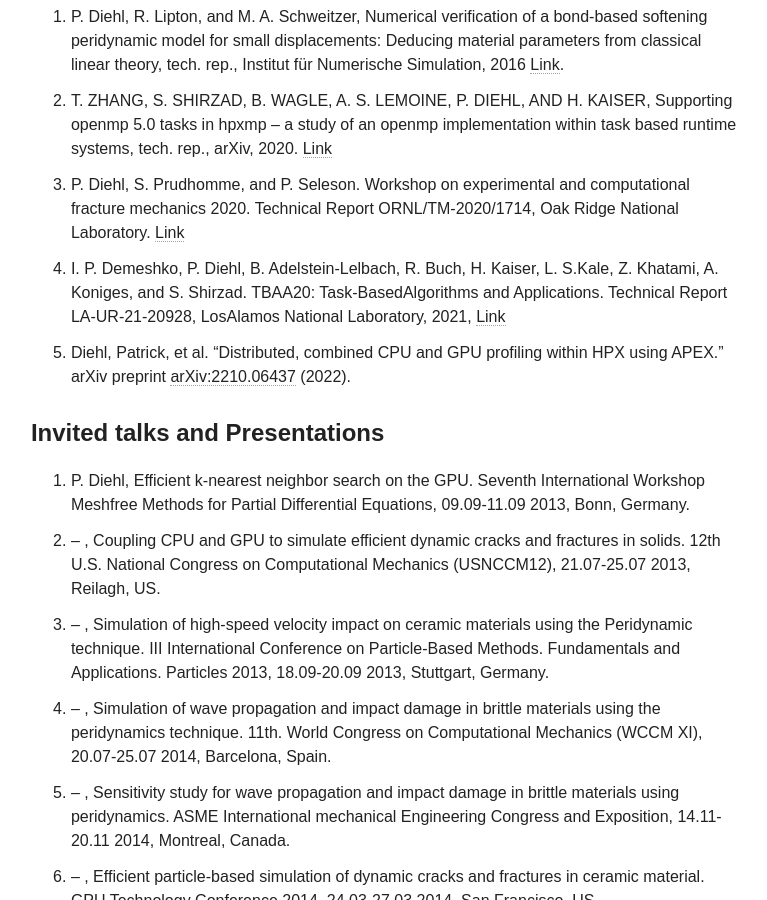
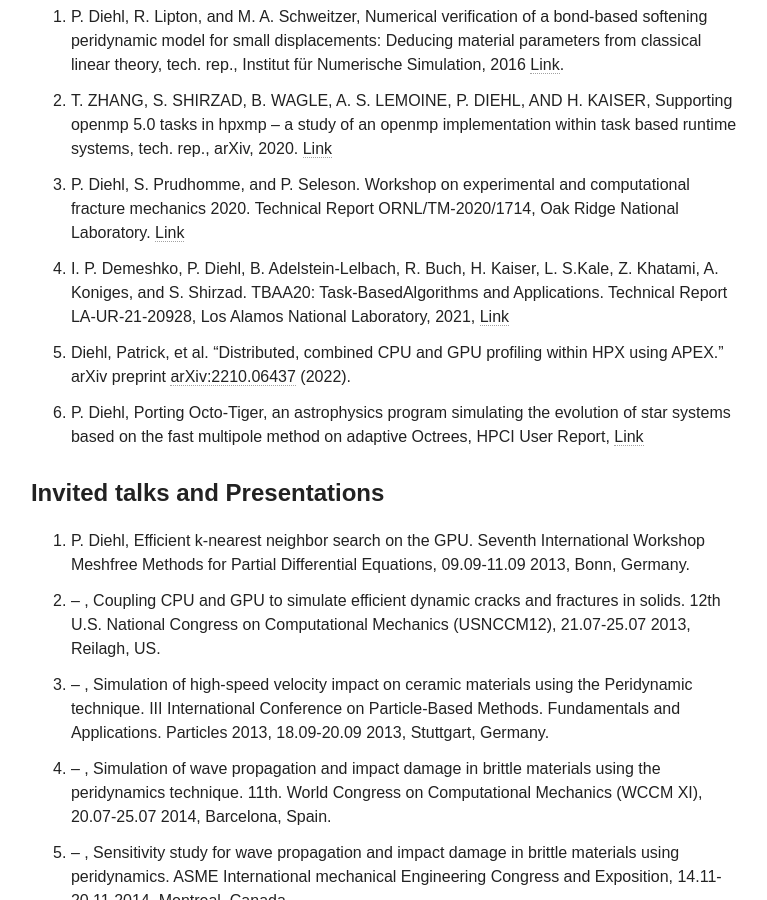
Before and after one commit to diehlpk/diehlpk.github.io, a Jekyll site: the page built from cv/index.md, in a window 1280 px wide and 900 px high, scrolled down 11588 px. Shown: the whole window, without its empty margins (255-1022 px from the left). Built offline with Jekyll 4.4.1, drawn with Linux system fonts in a browser that asks for light colours; nearby versions of some CDN libraries; some web fonts are replaced; some of the changed text lies outside the part shown.

Commit message:
Update CV

```diff
--- a/cv/index.md
+++ b/cv/index.md
@@ -318,8 +318,9 @@
 openmp 5.0 tasks in hpxmp – a study of an openmp implementation within task based
 runtime systems, tech. rep., arXiv, 2020. [Link](https://arxiv.org/abs/2002.07970)
 3. P. Diehl, S. Prudhomme, and P. Seleson. Workshop on experimental and computational fracture mechanics 2020. Technical Report ORNL/TM-2020/1714, Oak Ridge National Laboratory. [Link](https://info.ornl.gov/sites/publications/Files/Pub146693.pdf)
-4. I. P. Demeshko, P. Diehl, B. Adelstein-Lelbach, R. Buch, H. Kaiser, L. S.Kale, Z. Khatami, A. Koniges, and S. Shirzad. TBAA20: Task-BasedAlgorithms and Applications. Technical Report LA-UR-21-20928, LosAlamos National Laboratory, 2021, [Link](https://permalink.lanl.gov/object/tr?what=info:lanl-repo/lareport/LA-UR-21-20928)
+4. I. P. Demeshko, P. Diehl, B. Adelstein-Lelbach, R. Buch, H. Kaiser, L. S.Kale, Z. Khatami, A. Koniges, and S. Shirzad. TBAA20: Task-BasedAlgorithms and Applications. Technical Report LA-UR-21-20928, Los Alamos National Laboratory, 2021, [Link](https://permalink.lanl.gov/object/tr?what=info:lanl-repo/lareport/LA-UR-21-20928)
 5. Diehl, Patrick, et al. "Distributed, combined CPU and GPU profiling within HPX using APEX." arXiv preprint [arXiv:2210.06437](https://arxiv.org/abs/2210.06437) (2022).
+5. P. Diehl, Porting Octo-Tiger, an astrophysics program simulating the evolution of star systems based on the fast multipole method on adaptive Octrees, HPCI User Report, [Link](https://www.hpci-office.jp/output/hp210311/outcome.pdf?1668567633)
 
 #### Invited talks and Presentations
 1. P. Diehl, Efficient k-nearest neighbor search on the GPU. Seventh International Workshop Meshfree Methods for Partial Differential Equations, 09.09-11.09 2013, Bonn, Germany.
@@ -390,7 +391,7 @@
 40. P. Diehl and S. Prudhomme. Challenges for coupling approaches for classical linear elasticity and bond-based peridynamic models for non-uniform meshes and damage. Society of Engineering Science Annual Technical Meeting (SES2022), 16.10-19.10 2022, College Station, USA. [Slides](https://www.slideshare.net/PatrickDiehl3/challenges-for-coupling-approaches-for-classical-linear-elasticity-and-bondbased-peridynamic-models-for-nonuniform-meshes-and-damage)
 41. P. Diehl, Recent developments in HPX and Octi-Tiger. ISTI Seminar Series,
 1.11 2022, Los Alamos, USA. [Slides](https://de.slideshare.net/PatrickDiehl3/recent-developments-in-hpx-and-octotiger-254076663)
-
+42. P. Diehl, A tale of two approaches for coupling nonlocal and local models, Continuum Mechanics Seminar (CMS), 10.11 2022, [Slides](https://www.slideshare.net/PatrickDiehl3/a-tale-of-two-approaches-for-coupling-nonlocal-and-local-models)
 
 #### Raw experimental data
 1. Ilyass Tabiai, Rolland Delorme, Patrick Diehl, Louis Laberge Lebel, & Martin Lévesque. (2018). PMMA 3 point bending test until failure loaded in displacement [Data set](http://doi.org/10.5281/zenodo.1172068). Zenodo
```
Also changed, not shown: other parts of cv/index.md (+2 -2 lines).
